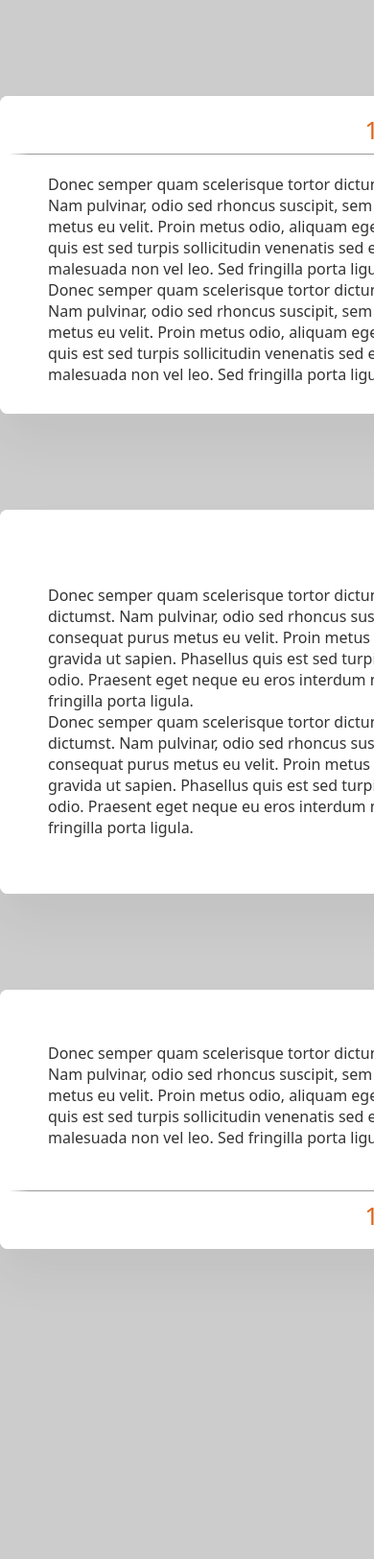
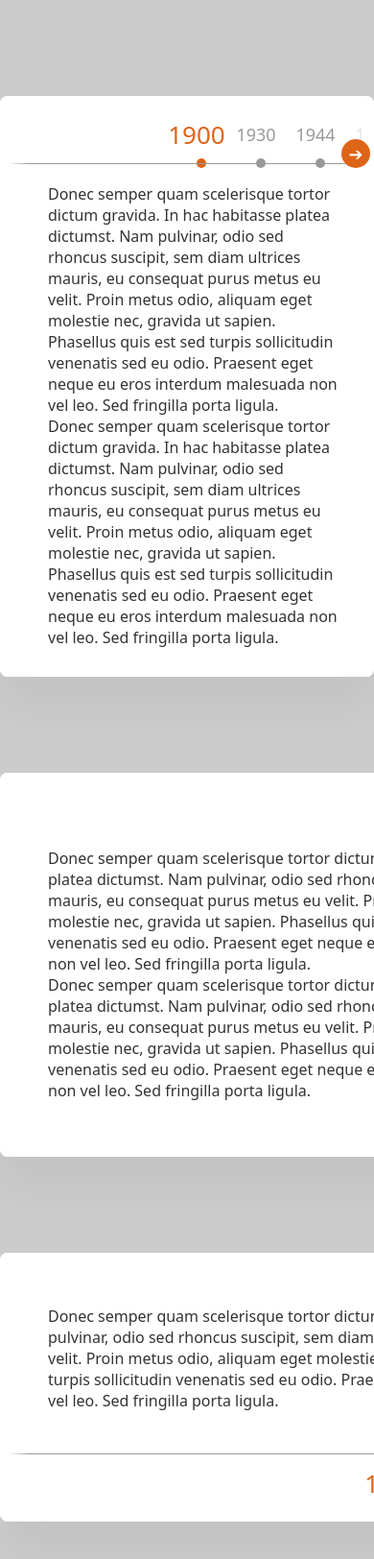
Before and after one commit to juanbrujo/jQuery-Timelinr, a plain HTML site: page functional.html in a window 390 px wide. Shown: the top 1624 px of the page at 96% size. Before the commit the page ends 1401 px from the top, so only its background shows below. Drawn offline with Linux system fonts and the light colour scheme.

Commit message:
feat: responsive option added

```diff
--- a/css/style-functional.css
+++ b/css/style-functional.css
@@ -7,7 +7,7 @@
   --color-link-hover: #de6418;
   --color-date-line: #999999;
   --size-arrow: 30px;
-  --size-dates-base-size: 50px;
+  --size-dates-base-size: 60px;
   --size-horizontal-width: 800px;
   --size-vertical-width: 800px;
   --size-vertical-height: 400px;
@@ -210,6 +210,12 @@ body {
   width: calc(var(--size-dates-base-size) * 2);
 }
 
+.timelinr-vertical.timelinr-responsive .timelinr-dates {
+  display: block;
+  width: 10%;
+  min-width: calc(var(--size-dates-base-size) * 2);
+}
+
 .timelinr-vertical .timelinr-dates li {
   width: 100%;
   height: var(--size-dates-base-size);
@@ -226,6 +232,11 @@ body {
   grid-auto-flow: row;
   border-width: 0 0 0 1px;
 }
+
+.timelinr-vertical.timelinr-responsive .timelinr-issues {
+  width: 90%;
+}
+
 
 .timelinr-dates-right .timelinr-issues {
   border-width: 0 1px 0 0;
--- a/functional.html
+++ b/functional.html
@@ -13,9 +13,12 @@
         document.addEventListener('DOMContentLoaded', () => {
             // Initialize all timelines otions on the page
             document.querySelectorAll('.timelinr').forEach((container, index) => {
-              const options = index === 1 ? {
+              const options = index === 0 ? {
+                responsive: true
+              } : index === 1 ? {
                 orientation: 'vertical',
-                datesPosition: 'right'
+                datesPosition: 'right',
+
               } : index === 2 ? {
                 startAt: 4,
                 datesPosition: 'bottom',
@@ -97,7 +100,7 @@
   </div>
 
   <div class="timelinr">
-    <ul class="timelinr-issues">
+    <ul class="timelinr-issues" style="width: 90%">
       <li data-date="1977">
         <div class="inner-content">
           <p>Donec semper quam scelerisque tortor dictum gravida. In hac habitasse platea dictumst. Nam pulvinar, odio sed rhoncus suscipit, sem diam ultrices mauris, eu consequat purus metus eu velit. Proin metus odio, aliquam eget molestie nec, gravida ut sapien. Phasellus quis est sed turpis sollicitudin venenatis sed eu odio. Praesent eget neque eu eros interdum malesuada non vel leo. Sed fringilla porta ligula.</p>
--- a/js/timelinr-functional.js
+++ b/js/timelinr-functional.js
@@ -18,7 +18,7 @@
  * @property {boolean} [autoPlay=false] - Enable automatic cycling through timeline items
  * @property {string} [autoPlayDirection='forward'] - Direction of autoplay ('forward' or 'backward')
  * @property {number} [autoPlayPause=2000] - Pause between transitions in milliseconds
- * @property {boolean} [pauseOnHover=true] - Pause autoplay when hovering over timeline
+ * @property {boolean} [pauseOnHover=true] - Pause autoplay when hovering over timeline\n * @property {boolean} [responsive=false] - Enable responsive behavior on window resize
  *
  * @typedef {Object} TimelinrAPI
  * @property {function(HTMLElement): Function} init - Initialize the timeline
@@ -118,6 +118,7 @@ const createTimelinr = (userOptions = {}) => {
 
         if ('arrowKeys' in options) normalizedOptions.arrowKeys = Boolean(options.arrowKeys);
         if ('autoPlay' in options) normalizedOptions.autoPlay = Boolean(options.autoPlay);
+        if ('responsive' in options) normalizedOptions.responsive = Boolean(options.responsive);
 
         // Validation for datesPosition is now handled in the datesPosition setter above
         // Validate and warn about autoplay-related settings
@@ -159,7 +160,8 @@ const createTimelinr = (userOptions = {}) => {
         arrowKeys: true,
         startAt: 1,
         autoPlay: false,
-        pauseOnHover: false
+        pauseOnHover: false,
+        responsive: false
     }, normalizeOptions(userOptions));
 
     /**
@@ -309,8 +311,8 @@ const createTimelinr = (userOptions = {}) => {
     const calculateDimensions = elements => ({
         containerWidth: elements.container.offsetWidth,
         containerHeight: elements.container.offsetHeight,
-        issueWidth: elements.issueItems[0].offsetWidth,
-        issueHeight: elements.issueItems[0].offsetHeight,
+        issueWidth: settings.orientation === 'horizontal' ? elements.container.offsetWidth : elements.issueItems[0].offsetWidth,
+        issueHeight: settings.orientation === 'vertical' ? elements.container.offsetHeight : elements.issueItems[0].offsetHeight,
         dateWidth: elements.dateItems[0].offsetWidth,
         dateHeight: elements.dateItems[0].offsetHeight,
         howManyDates: elements.dateItems.length,
@@ -329,12 +331,14 @@ const createTimelinr = (userOptions = {}) => {
 
         const isHorizontal = settings.orientation === 'horizontal';
 
-        // Set container sizes
+        // Set container and item sizes
         if (isHorizontal) {
         elements.issues.style.width = `${dimensions.issueWidth * dimensions.howManyIssues}px`;
+        elements.issueItems.forEach(item => item.style.width = `${dimensions.issueWidth}px`);
         elements.dates.style.width = `${dimensions.dateWidth * dimensions.howManyDates}px`;
         } else {
         elements.issues.style.height = `${dimensions.issueHeight * dimensions.howManyIssues}px`;
+        elements.issueItems.forEach(item => item.style.height = `${dimensions.issueHeight}px`);
         elements.dates.style.height = `${dimensions.dateHeight * dimensions.howManyDates}px`;
         }
 
@@ -598,6 +602,21 @@ const prev = () => {
             });
         }
 
+        // Responsive resize listener
+        if (settings.responsive) {
+            const handleResize = () => {
+                state.dimensions = calculateDimensions(state.elements);
+                setupDimensions(state.elements, state.dimensions);
+                updatePosition(state.elements, state.dimensions, state.currentIndex);
+                updateNavigation(state.elements, state.dimensions, state.currentIndex);
+            };
+
+            window.addEventListener('resize', handleResize);
+            cleanupFunctions.push(() => {
+                window.removeEventListener('resize', handleResize);
+            });
+        }
+
         // Return a cleanup function that handles all event listeners
         return () => {
             cleanupFunctions.forEach(cleanup => cleanup());
@@ -716,6 +735,12 @@ const setupAutoPlay = () => {
         container.classList.add('timelinr-vertical');
         }
 
+        // Make responsive if enabled
+        if (settings.responsive) {
+            container.style.width = '100%';
+            container.classList.add('timelinr-responsive');
+        }
+
         state.dimensions = calculateDimensions(state.elements);
 
         setupDimensions(state.elements, state.dimensions);
```
Lines whose indentation alone changed are shown as unchanged.
